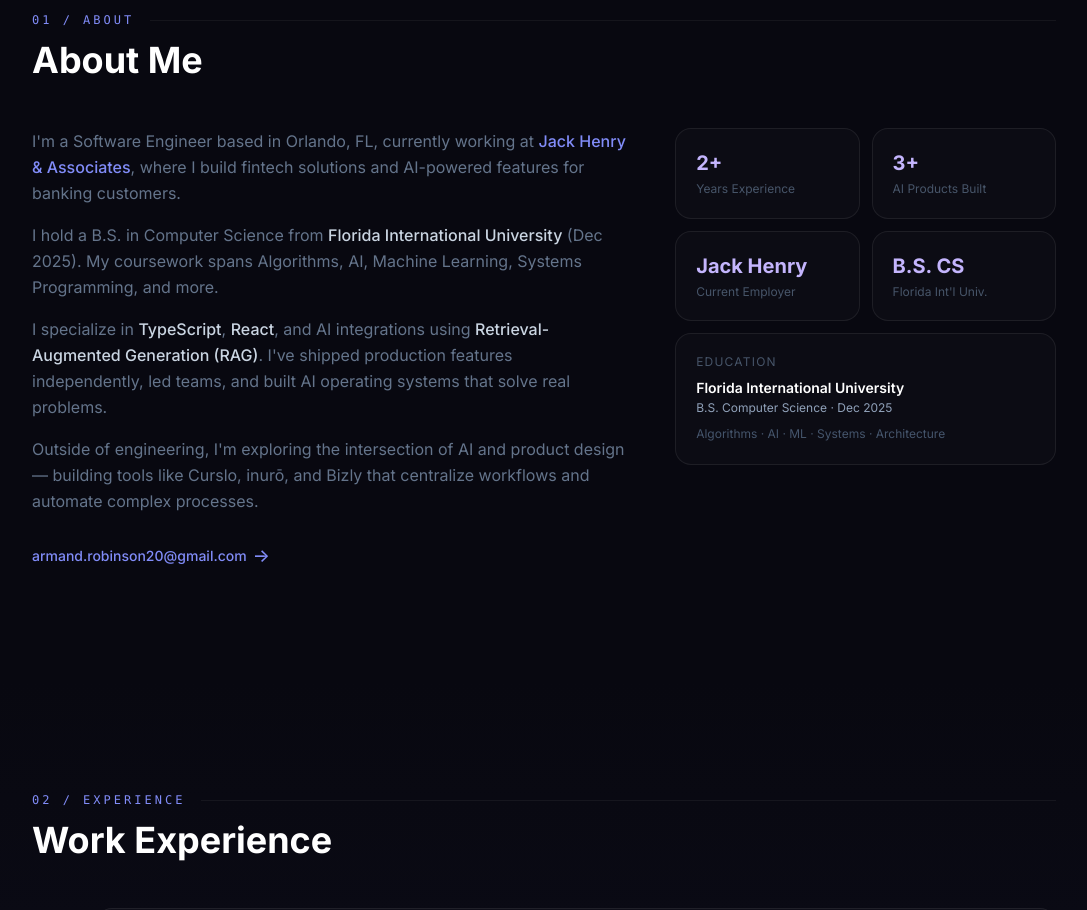
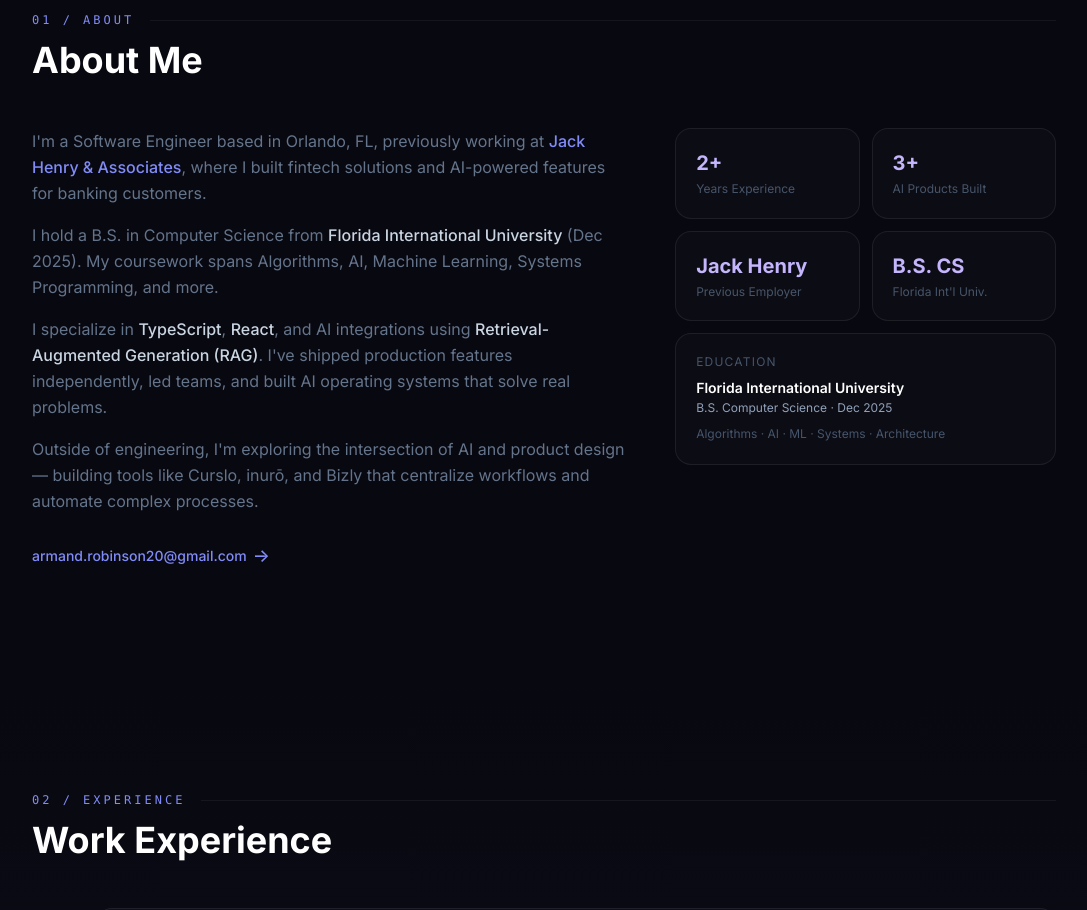
Before and after one commit to Step20/portfolio-page4, a React (Vite) app: page / in a window 1280 px wide. Shown: the part 900-1810 px from the top of the page, without its empty margins (96-1183 px from the left). Built offline with nearby package versions, Linux system fonts and the light colour scheme.

Commit message:
about prev change

```diff
--- a/src/components/About.tsx
+++ b/src/components/About.tsx
@@ -4,7 +4,7 @@ import { motion, useInView } from "framer-motion";
 const stats = [
   { value: "2+", label: "Years Experience" },
   { value: "3+", label: "AI Products Built" },
-  { value: "Jack Henry", label: "Current Employer" },
+  { value: "Jack Henry", label: "Previous Employer" },
   { value: "B.S. CS", label: "Florida Int'l Univ." },
 ];
 
@@ -54,11 +54,12 @@ export default function About() {
             style={{ color: "#64748b" }}
           >
             <p>
-              I'm a Software Engineer based in Orlando, FL, currently working at{" "}
+              I'm a Software Engineer based in Orlando, FL, previously working
+              at{" "}
               <span style={{ color: "#818cf8" }} className="font-medium">
                 Jack Henry &amp; Associates
               </span>
-              , where I build fintech solutions and AI-powered features for
+              , where I built fintech solutions and AI-powered features for
               banking customers.
             </p>
             <p>
```
